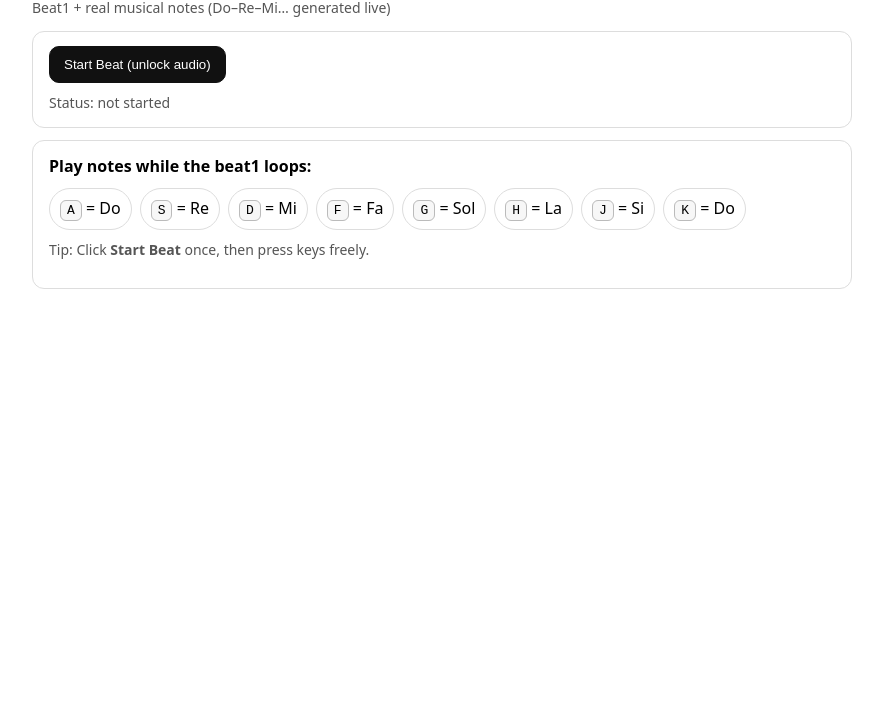
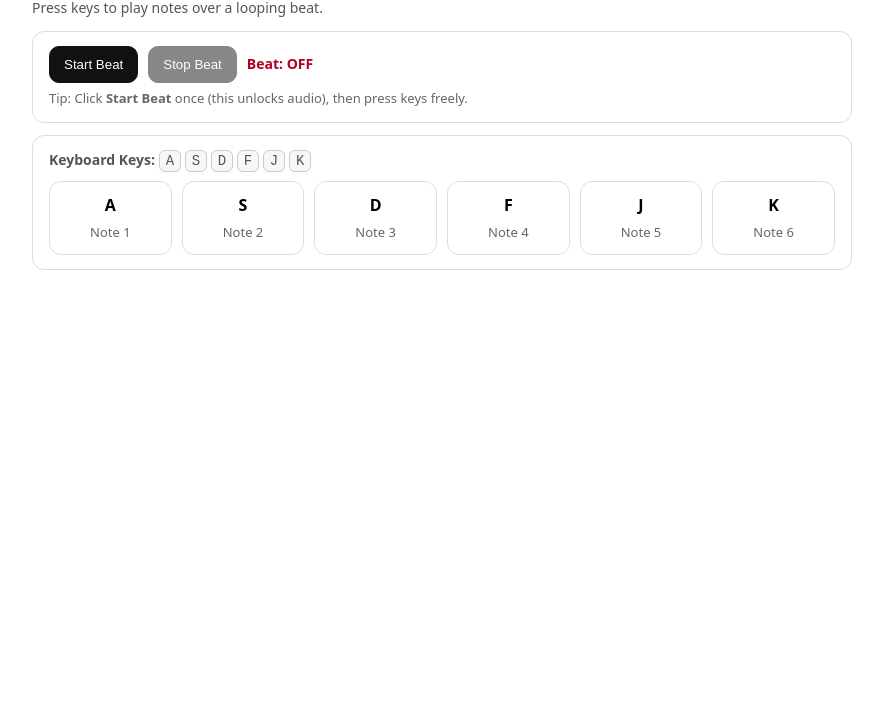
Before and after one commit to lubinronald36-design/MyChilling_Time, a plain HTML site: page index.html in a window 1280 px wide. Shown: the part 82-800 px from the top of the page, without its empty margins (198-1081 px from the left). Drawn offline with Linux system fonts and the light colour scheme.

Commit message:
Update index.html

```diff
--- a/index.html
+++ b/index.html
@@ -1,4 +1,3 @@
-
 <!doctype html>
 <html lang="en">
 <head>
@@ -10,46 +9,53 @@
     h1{margin:0 0 6px}
     .box{padding:14px 16px;border:1px solid #ddd;border-radius:12px;margin:12px 0}
     button{padding:10px 14px;border-radius:10px;border:1px solid #111;background:#111;color:#fff;cursor:pointer}
-    kbd{padding:2px 6px;border:1px solid #bbb;border-radius:6px;background:#f7f7f7}
-    .keys{display:flex;flex-wrap:wrap;gap:8px;margin-top:10px}
-    .chip{padding:8px 10px;border:1px solid #ddd;border-radius:999px}
+    button:disabled{opacity:.5;cursor:not-allowed}
+    kbd{padding:2px 6px;border:1px solid #ccc;border-radius:6px;background:#f7f7f7}
+    .row{display:flex;gap:10px;flex-wrap:wrap;align-items:center}
     .small{color:#555;font-size:14px}
     .ok{color:#0a7a2f;font-weight:600}
     .bad{color:#b00020;font-weight:600}
+    .keys{display:grid;grid-template-columns:repeat(6,1fr);gap:10px}
+    .key{padding:12px;border:1px solid #ddd;border-radius:12px;text-align:center;background:#fff}
+    .hint{margin-top:6px;font-size:13px;color:#666}
   </style>
 </head>
+<body>
 
-<body>
-  <h1>MyChillingTime 🎧🎹</h1>
-  <div class="small">Beat1 + real musical notes (Do–Re–Mi… generated live)</div>
+  <h1>MyChillingTime 🎵</h1>
+  <div class="small">Press keys to play notes over a looping beat.</div>
 
   <div class="box">
-    <button id="startBtn">Start Beat (unlock audio)</button>
-    <div id="status" class="small" style="margin-top:10px;">Status: not started</div>
+    <div class="row">
+      <button id="startBtn">Start Beat</button>
+      <button id="stopBtn" disabled>Stop Beat</button>
+      <span id="status" class="small bad">Beat: OFF</span>
+    </div>
+    <div class="hint">
+      Tip: Click <b>Start Beat</b> once (this unlocks audio), then press keys freely.
+    </div>
   </div>
 
   <div class="box">
-    <div><b>Play notes while the beat1 loops:</b></div>
-    <div class="keys">
-      <div class="chip"><kbd>A</kbd> = Do</div>
-      <div class="chip"><kbd>S</kbd> = Re</div>
-      <div class="chip"><kbd>D</kbd> = Mi</div>
-      <div class="chip"><kbd>F</kbd> = Fa</div>
-      <div class="chip"><kbd>G</kbd> = Sol</div>
-      <div class="chip"><kbd>H</kbd> = La</div>
-      <div class="chip"><kbd>J</kbd> = Si</div>
-      <div class="chip"><kbd>K</kbd> = Do</div>
+    <div class="small"><b>Keyboard Keys:</b> <kbd>A</kbd> <kbd>S</kbd> <kbd>D</kbd> <kbd>F</kbd> <kbd>J</kbd> <kbd>K</kbd></div>
+    <div class="keys" style="margin-top:10px">
+      <div class="key"><b>A</b><div class="hint">Note 1</div></div>
+      <div class="key"><b>S</b><div class="hint">Note 2</div></div>
+      <div class="key"><b>D</b><div class="hint">Note 3</div></div>
+      <div class="key"><b>F</b><div class="hint">Note 4</div></div>
+      <div class="key"><b>J</b><div class="hint">Note 5</div></div>
+      <div class="key"><b>K</b><div class="hint">Note 6</div></div>
     </div>
-    <p class="small" style="margin-top:10px;">
-      Tip: Click <b>Start Beat</b> once, then press keys freely.
-    </p>
   </div>
 
-  <!-- Beat1: keep beat1.mp3 in SAME folder as this index.html -->
-  <audio id="beat" loop preload="auto">
-    <source src="beat1.mp3" type="audio/mpeg">
+  <!-- AUDIO FILES -->
+  <!-- IMPORTANT: background beat file is bott.mp3 -->
+  <audio id="beat" preload="auto" loop>
+    <source src="bott.mp3" type="audio/mpeg">
   </audio>
 
+  <!-- Key sound (keep this name OR change it to your real file name) -->
+  <audio id="keySound" src="key.wav" preload="auto"></audio>
 
   <script>
     const beat = document.getElementById("beat");
@@ -66,24 +72,22 @@
       stopBtn.disabled = !on;
     }
 
-  // 🔑 AUDIO UNLOCK (critical for mobile)
-  function unlockAudio() {
+    // Start beat (includes mobile unlock)
+    startBtn.addEventListener("click", async () => {
+      try {
+        // unlock (silent quick play)
         beat.muted = true;
-    beat.play().then(() => {
+        await beat.play();
         beat.pause();
         beat.currentTime = 0;
         beat.muted = false;
-    }).catch(()=>{});
-  }
 
-  startBtn.addEventListener("click", async () => {
-    unlockAudio(); // 🔥 unlock first
-    try {
-      beat.currentTime = 0;
+        // start for real
         await beat.play();
         setStatus(true);
       } catch (e) {
-      alert("Audio blocked by browser. Tap Start Beat again.");
+        setStatus(false);
+        alert("Beat blocked or bott.mp3 not loading. Make sure bott.mp3 is in the same GitHub folder as index.html.");
         console.log(e);
       }
     });
@@ -94,20 +98,21 @@
       setStatus(false);
     });
 
+    // Key sound: clone for rapid presses
     function playKey(){
       const s = keySound.cloneNode(true);
       s.play().catch(()=>{});
     }
 
     const allowedKeys = new Set(["a","s","d","f","j","k"]);
-
     window.addEventListener("keydown", (e) => {
-    if (allowedKeys.has(e.key.toLowerCase())) {
+      const k = e.key.toLowerCase();
+      if (!allowedKeys.has(k)) return;
       playKey();
-    }
     });
 
     setStatus(false);
   </script>
+
 </body>
 </html>
```
Lines whose indentation alone changed are shown as unchanged.
